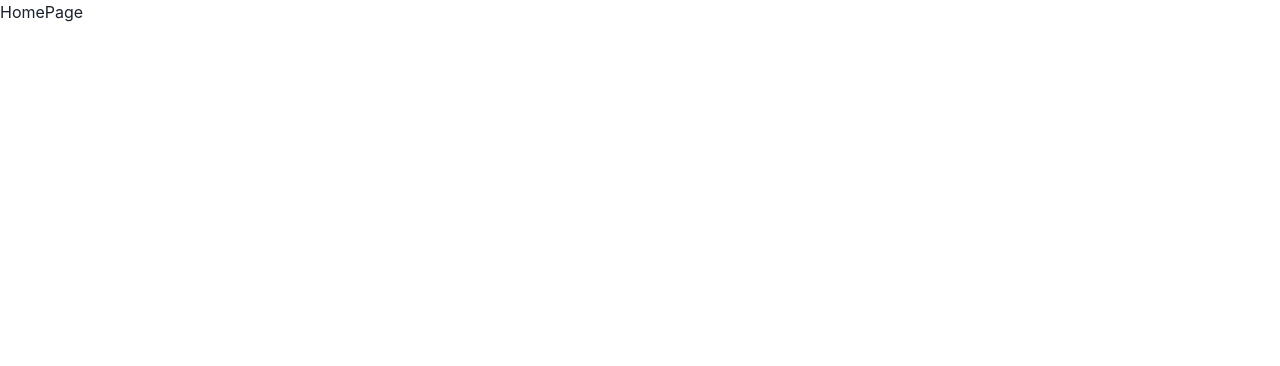
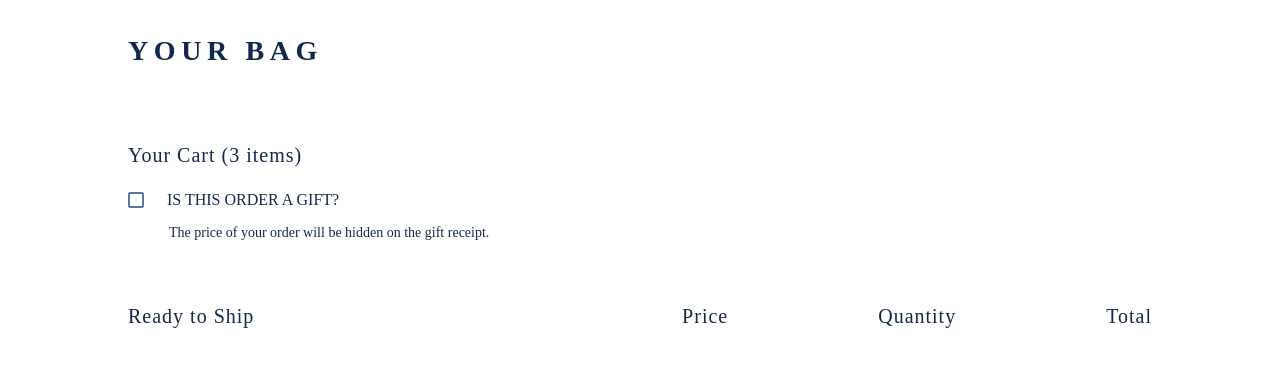
Before and after one commit to Sandipmaury/affable-scissors-7552, a React (Create React App) app: page / in a window 1280 px wide. Shown: the top 366 px of the page. Built offline with nearby package versions, Linux system fonts and the light colour scheme.

Commit message:
static data

```diff
--- a/src/App.js
+++ b/src/App.js
@@ -5,6 +5,7 @@ import { AllRoutes } from "./routes/AllRoutes";
 function App() {
   return (
     <Stack direction="column" w="100vw" h="auto">
+
       <AllRoutes />
     </Stack>
   );
--- /dev/null
+++ b/src/css/CartPage.module.css
@@ -0,0 +1,14 @@
+*{
+    font-family: Montserrat;
+}
+.cart_main_container{
+    font-style: normal;
+    margin: 30px;
+    margin-left: 10%;
+    margin-right: 10%;
+    /* border: 1px solid */
+
+}
+.cart_sub_container{
+    margin-top: 70px;
+}
--- /dev/null
+++ b/src/routes/CartPage.jsx
@@ -0,0 +1,97 @@
+import { Stack, Text, spacing, Container, Checkbox } from "@chakra-ui/react";
+import styles from "../css/CartPage.module.css";
+const CartPage = () => {
+  return (
+    <div className={styles.cart_main_container}>
+      <div>
+        <Text
+          fontSize="28px"
+          fontWeight="700"
+          letterSpacing=".2em"
+          color="#12284c"
+        >
+          YOUR BAG
+        </Text>
+      </div>
+      <div>
+        <div className={styles.cart_sub_container}>
+          <div>
+            <Text
+              color="#12284c"
+              fontSize="20px"
+              letterSpacing="1px"
+              lineHeight="26px"
+            >
+              Your Cart (3 items)
+            </Text>
+            <Checkbox
+              borderColor="#5e769b"
+              borderRadius="3px"
+              fontSize="14px"
+              marginTop="20px"
+            >
+              <Text marginLeft="15px" color="#12284c">
+                {" "}
+                IS THIS ORDER A GIFT?
+              </Text>
+            </Checkbox>
+            <Text fontSize="sm" margin="10px 0 10px 41px" color="#12284c">
+              The price of your order will be hidden on the gift receipt.
+            </Text>
+          </div>
+          <div
+            style={{
+              display: "flex",
+              justifyContent: "space-between",
+            }}
+          >
+            <div>
+              {" "}
+              <Text
+                color="#12284c"
+                fontSize="20px"
+                letterSpacing="1px"
+                lineHeight="26px"
+                marginTop="50px"
+              >
+                Ready to Ship
+              </Text>
+            </div>
+            <div style={{ display: "flex" }}>
+              <Text
+                color="#12284c"
+                fontSize="20px"
+                letterSpacing="1px"
+                lineHeight="26px"
+                marginTop="50px"
+                marginRight="150px"
+              >
+                Price
+              </Text>
+              <Text
+                color="#12284c"
+                fontSize="20px"
+                letterSpacing="1px"
+                lineHeight="26px"
+                marginTop="50px"
+                marginRight="150px"
+              >
+                Quantity
+              </Text>
+              <Text
+                color="#12284c"
+                fontSize="20px"
+                letterSpacing="1px"
+                lineHeight="26px"
+                marginTop="50px"
+              >
+                Total
+              </Text>
+            </div>
+          </div>
+        </div>
+      </div>
+    </div>
+  );
+};
+export { CartPage };
--- a/src/routes/HomePage.jsx
+++ b/src/routes/HomePage.jsx
@@ -1,5 +1,10 @@
 import React from "react";
+import { CartPage } from "./CartPage";
 
 export const HomePage = () => {
-  return <div>HomePage</div>;
+  return (
+    <div>
+      <CartPage />
+    </div>
+  );
 };
```
